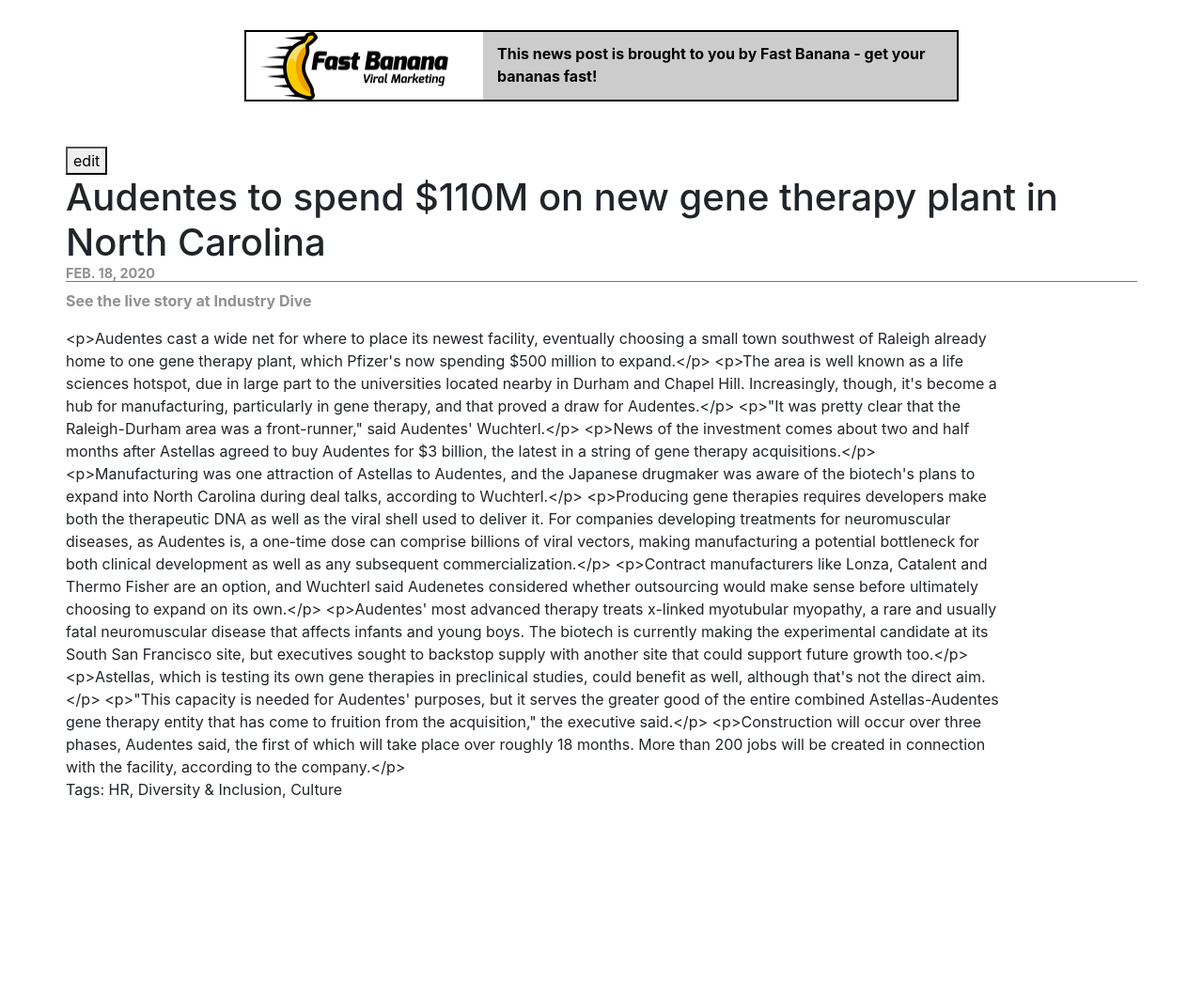
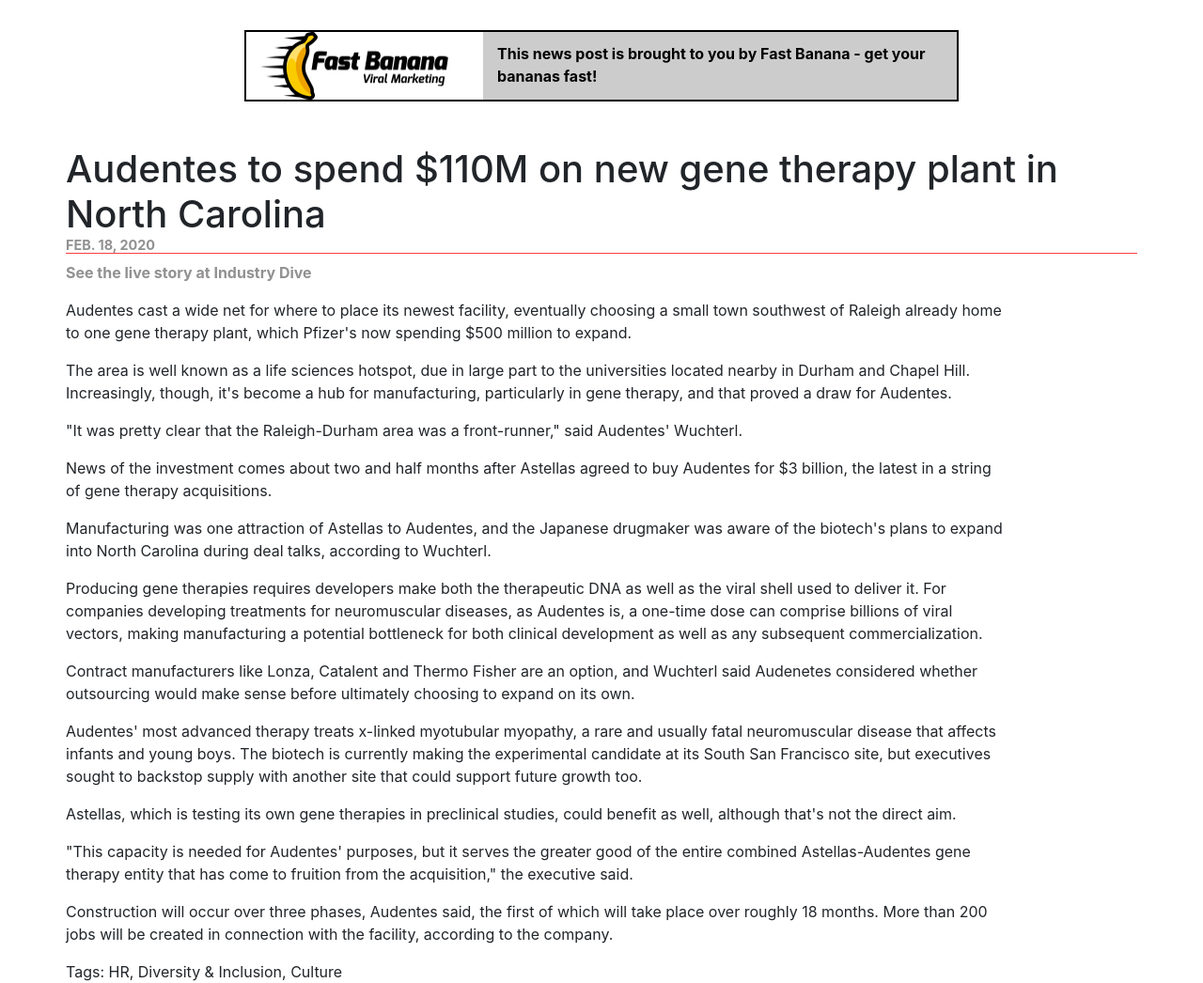
Before and after one commit to dandicocco/wavepool-dan-dicocco, a Django app: page /news/ in a window 1280 px wide. Shown: the part 58-1104 px from the top of the page at 94% size. Before the commit the page ends 908 px from the top, so only its background shows below. Run offline with Django 3.2, Linux system fonts and the light colour scheme; data comes from the database, SQL or seed files in the repository; both versions use the stored data as it was after the commit; some libraries are stand-ins or nearby versions.

Commit message:
fixes criteria 3-5

```diff
--- a/wavepool/templates/wavepool/newspost.html
+++ b/wavepool/templates/wavepool/newspost.html
@@ -19,13 +19,15 @@
 		<div class="col-2"></div>
 	</div>
 	<div class="newspost-detail">
-		<div class="row"><a id="edit-link" href=""><button>edit</button></a></div>
+		{% if user.is_staff %}
+			<div class="row"><a id="edit-link" href="http://127.0.0.1:8000/admin/wavepool/newspost/{{ newspost.pk }}/change/"><button>edit</button></a></div>
+		{% endif %}
 		<div class="row">
 			<h1 id="newspost-title">{{ newspost.title }}<span class="pubdate">{{newspost.publish_date}}</span></h1>
 		</div>
 		<div class="row"><a href="{{newspost.source}}" target="_blank">See the live story at {{newspost.source_divesite_name}}</a></div>
 		<div class="row newspost-body">
-			{{ newspost.body }}
+			{{ newspost.body | safe}}
 		</div>
 	</div>
 
```
Also changed, not shown: db.sqlite3.
